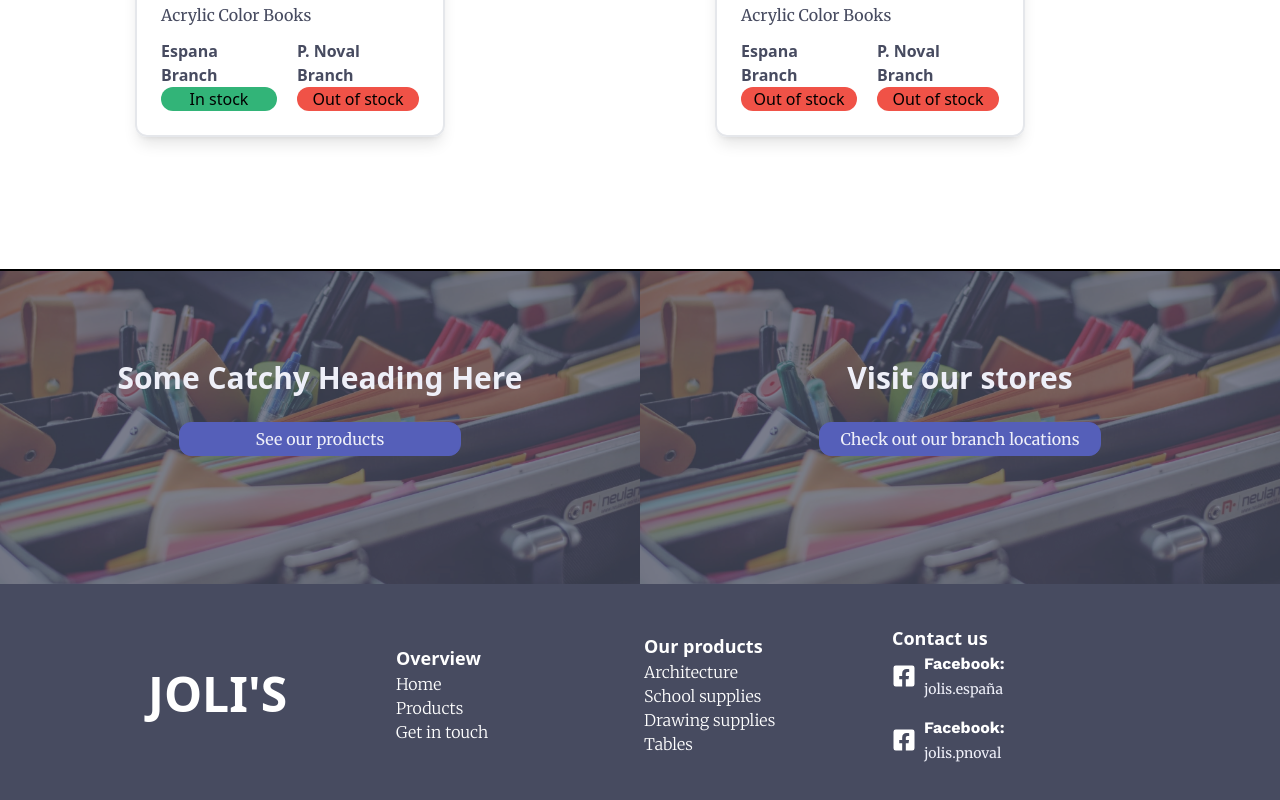
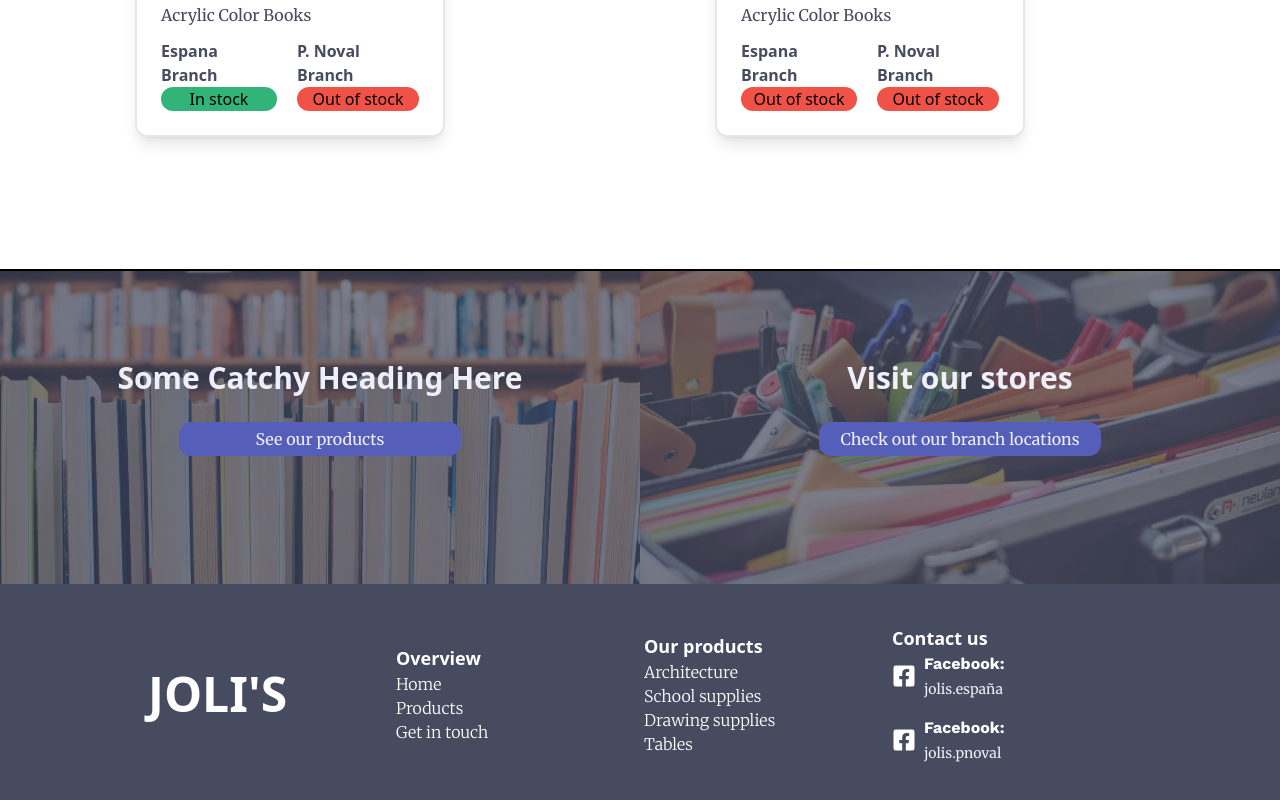
Before and after one commit to quinzonjosh/jolis, a Next.js app: page / in a window 1280 px wide. Shown: the part 948-1748 px from the top of the page. Built offline with nearby package versions, Linux system fonts and the light colour scheme.

Commit message:
Replaced image for "See our products"

```diff
--- a/components/ProductCTA/ProductCTA.jsx
+++ b/components/ProductCTA/ProductCTA.jsx
@@ -16,7 +16,7 @@ const ProductCTA = ({image, image2}) => {
               </button>
             </Link>
             <div className="w-full bg-primary opacity-70 h-full z-[1] absolute left-0 top-0"/>
-            <Image className="z-0" src={image2} layout="fill" objectFit="cover" />
+            <Image className="z-0" src={image} layout="fill" objectFit="cover" />
           </div>
 
           <div className="flex flex-col relative md:w-[50%] px-[5%] pt-[5%] pb-[10%] items-center">
@@ -38,6 +38,7 @@ const ProductCTA = ({image, image2}) => {
 };
 
 ProductCTA.defaultProps = {
+  image: "/images/image1.jpg",
   image2: "/images/default-banner.jpg",
 };
 
```
Also changed, not shown: public/images/image1.jpg (added).
